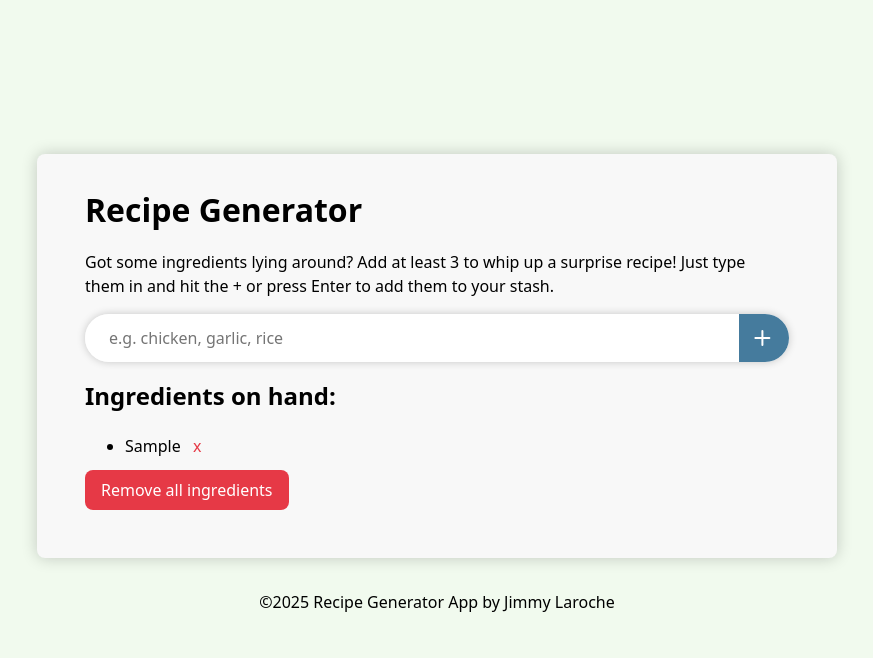
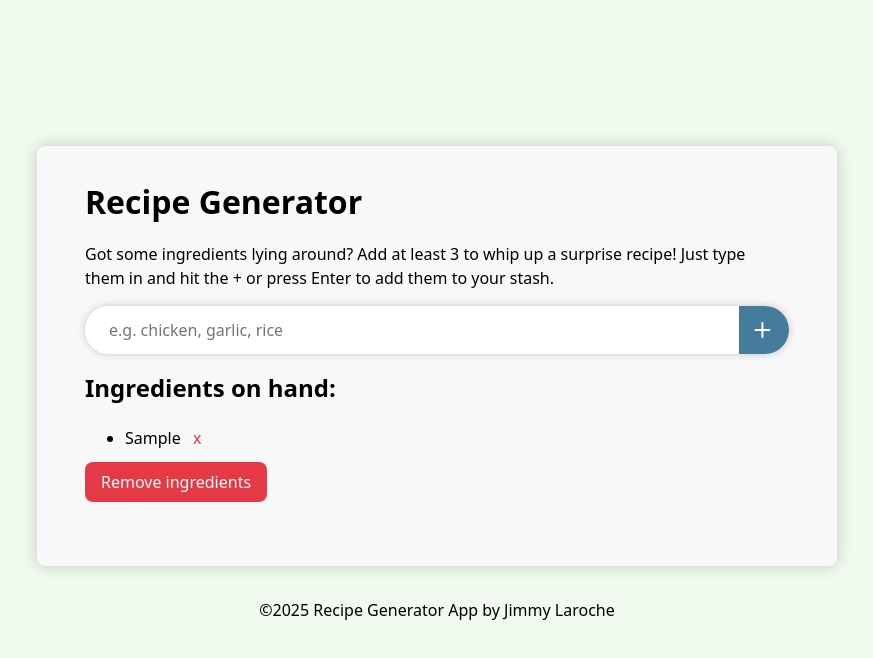
Before and after one commit to LarocheJ/recipe-app, a React (Vite) app: page / in a window 1280 px wide. Both pictures are taken after typing "Sample" into the empty fields and a click on the button "Add ingredient". Shown: the top 658 px of the page, without its empty margins (203-1076 px from the left). Built offline with nearby package versions, Linux system fonts and the light colour scheme; no server answers.

Commit message:
Add generic style updates

```diff
--- a/src/components/IngredientsList.jsx
+++ b/src/components/IngredientsList.jsx
@@ -16,7 +16,7 @@ export default function IngredientsList(props) {
                         return <li key={index} className="ingredients__item">{ingredient} <button onClick={() => removeIngredient(ingredient)} className="button button--remove-small" title={`Remove ${ingredient} from the ingredients list`}>x</button></li>
                     })}
                 </ul>
-                <button className="button button--remove" onClick={removeAllIngredients}>Remove all ingredients</button>
+                <button className="button button--remove" onClick={removeAllIngredients}>Remove ingredients</button>
             </div> }
         </>
     )
--- a/src/index.css
+++ b/src/index.css
@@ -3,6 +3,8 @@
 @import './styles/ingredients.css';
 @import './styles/footer.css';
 @import './styles/generated-recipe.css';
+@import './styles/loader.css';
+@import './styles/get-recipe.css';
 
 :root {
     --color-primary: #457b9d;
@@ -43,7 +45,6 @@ ol {
     background-color: #f8f8f8;
     padding: 2rem 3rem;
     box-shadow: 0 0 1rem rgba(0, 0, 0, 0.2);
-    /* width: 100%; */
     max-width: 800px;
     border-radius: 0.5rem;
 }
--- a/src/styles/button.css
+++ b/src/styles/button.css
@@ -1,5 +1,8 @@
 .button {
-    display: block;
+    display: flex;
+    align-items: center;
+    flex-shrink: 0;
+    gap: 0.5rem;
     border: none;
     background-color: var(--color-primary);
     padding: 0.5rem 1rem;
--- /dev/null
+++ b/src/styles/get-recipe.css
@@ -0,0 +1,23 @@
+.get-recipe__box {
+    background-color: var(--color-secondary);
+    padding: 1.5rem;
+    border-radius: 0.5rem;
+    box-shadow: 0 0 1rem rgba(0, 0, 0, 0.2);
+    margin-block-end: 2rem;
+}
+
+.get-recipe__flex {
+    display: flex;
+    /* align-items: center; */
+    flex-wrap: wrap;
+    row-gap: 1rem;
+    column-gap: 2rem;
+}
+
+.get-recipe__text {
+    flex: 75%
+}
+
+.get-recipe__box p, .button {
+    margin: 0;
+}
--- a/src/styles/ingredients.css
+++ b/src/styles/ingredients.css
@@ -1,3 +1,7 @@
+.ingredients__container {
+    margin-block-end: 2rem;
+}
+
 /* Form */
 .ingredients-form__button {
     /* border-radius: 50%; */
@@ -37,7 +41,6 @@
 }
 
 /* Ingredients on hand */
-
 .ingredients__list {
     margin-block-end: 0.5rem;
 }
--- /dev/null
+++ b/src/styles/loader.css
@@ -0,0 +1,19 @@
+.loader {
+    width: 24px;
+    height: 24px;
+    border: 3px solid #FFF;
+    border-bottom-color: transparent;
+    border-radius: 50%;
+    display: inline-block;
+    box-sizing: border-box;
+    animation: rotation 1s linear infinite;
+}
+
+@keyframes rotation {
+    0% {
+        transform: rotate(0deg);
+    }
+    100% {
+        transform: rotate(360deg);
+    }
+}
```
